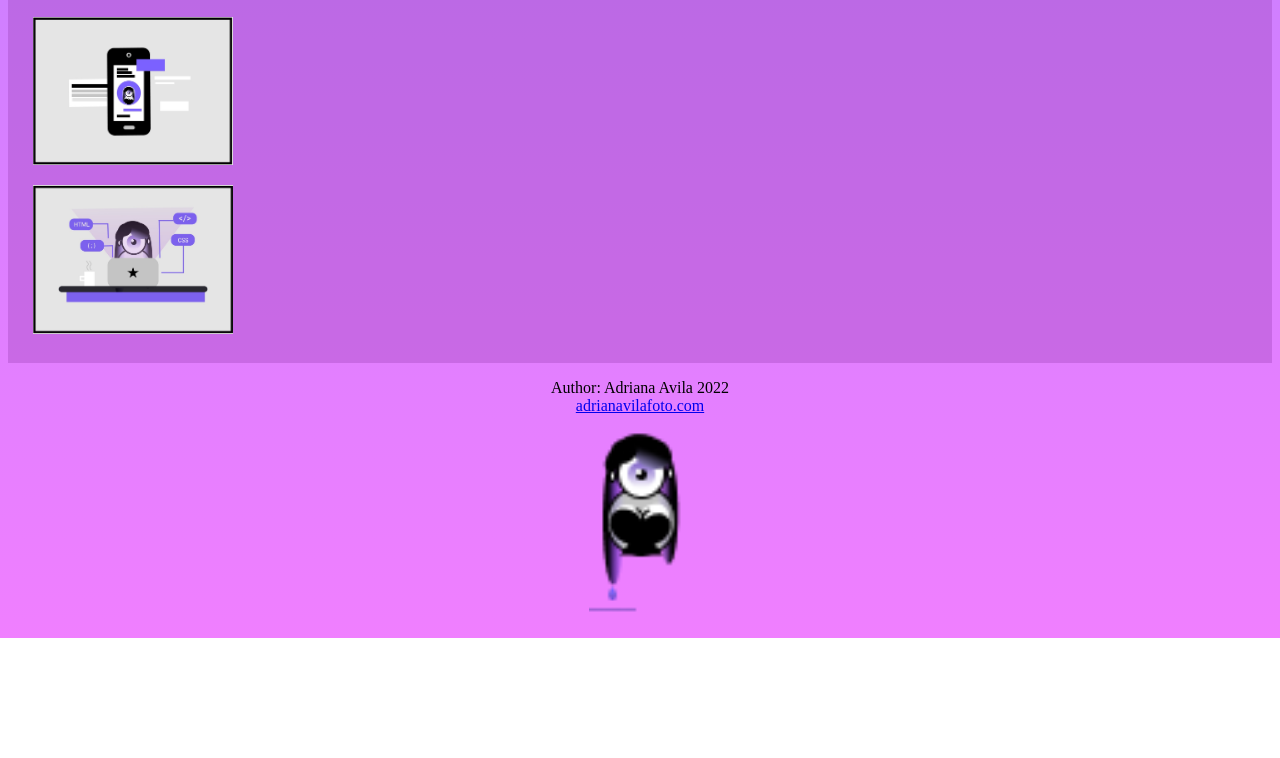
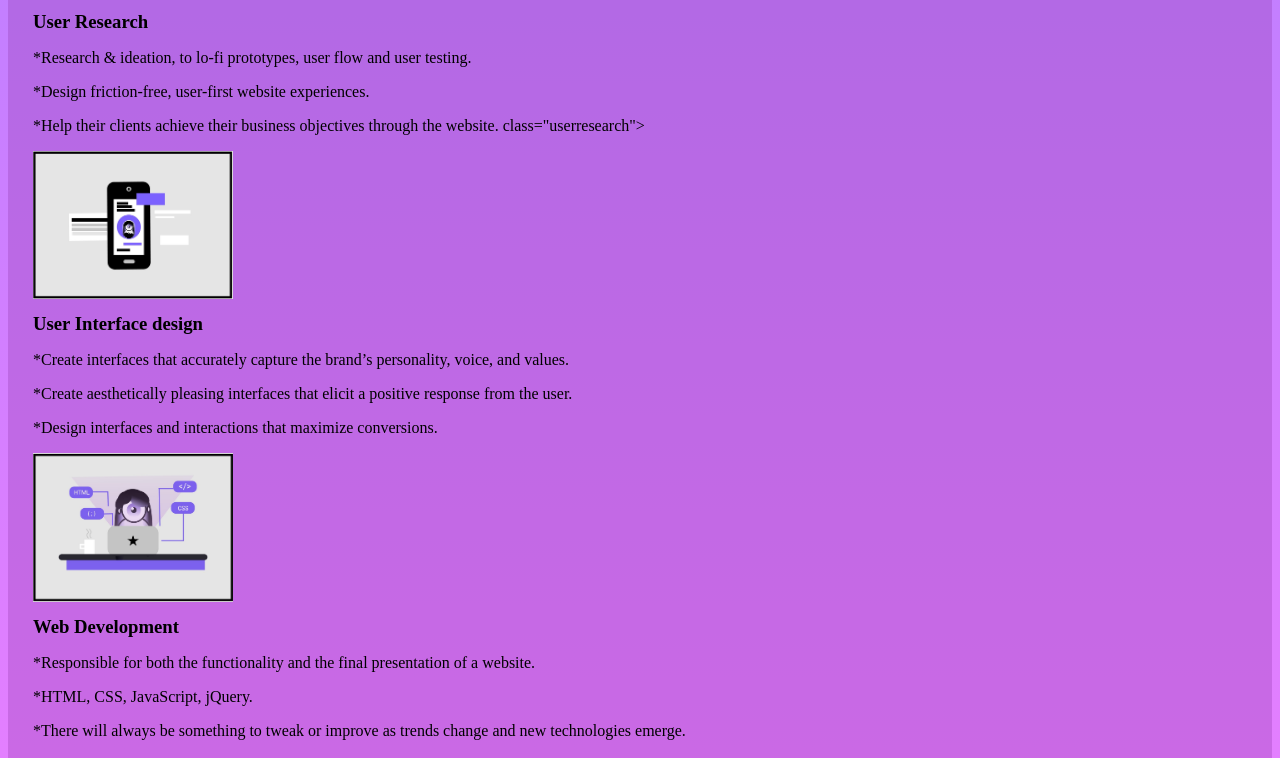
Before and after one commit to Adriavi/UX-UI-HW-18, a plain HTML site: page index.html in a window 1280 px wide. Shown: the part 1622-2380 px from the top of the page. Before the commit the page ends 2260 px from the top, so only its background shows below. Drawn offline with Linux system fonts and the light colour scheme; files whose address does not match are found by name.

Commit message:
hw 18 update

```diff
--- a/CSS/cssStyle.css
+++ b/CSS/cssStyle.css
@@ -72,6 +72,11 @@ background-color: rgba(1, 0, 2, 0.959);
   background-color: rgba(105, 90, 205, 0);
 }
 
+.userresearch {
+  display: flex;
+  width: auto;
+}
+
 .author {
   text-align: center;
 }
--- a/index.html
+++ b/index.html
@@ -67,17 +67,29 @@
           <h1> My UX Skills</h1>
           <div class="FlexContainer">
             <img src= "Home page Adriana Avila/homepagimages/User Research.jpg" alt="user research">
-            <h3 USER RESEARCH ></h3>
-            <p research & ideation, to lo-fi prototypes, user flow and user testing.
+            <h3> User Research </h3>
+            <p> *Research & ideation, to lo-fi prototypes, user flow and user testing.
+              <P> *Design friction-free, user-first website experiences.
+               <p> *Help their clients achieve their business objectives through the website.
+                class="userresearch">
 
             </div>
 
               <img src= "Home page Adriana Avila/homepagimages/User Interface design.jpg">
+              <h3> User Interface design </h3>
+              <p> *Create interfaces that accurately capture the brand’s personality, voice, and values.
+
+                </p>
+                <p> *Create aesthetically pleasing interfaces that elicit a positive response from the user.</p>
+                <p> *Design interfaces and interactions that maximize conversions.</p>
               </div>
 
 
                 <img src= "Home page Adriana Avila/homepagimages/Web Development.jpg">
-
+                <h3>Web Development</h3>
+                <p>*Responsible for both the functionality and the final presentation of a website.
+                  <p> *HTML, CSS, JavaScript, jQuery. </p>
+                  <p>*There will always be something to tweak or improve as trends change and new technologies emerge.</p>
                 </div>
           </section>
 
```
